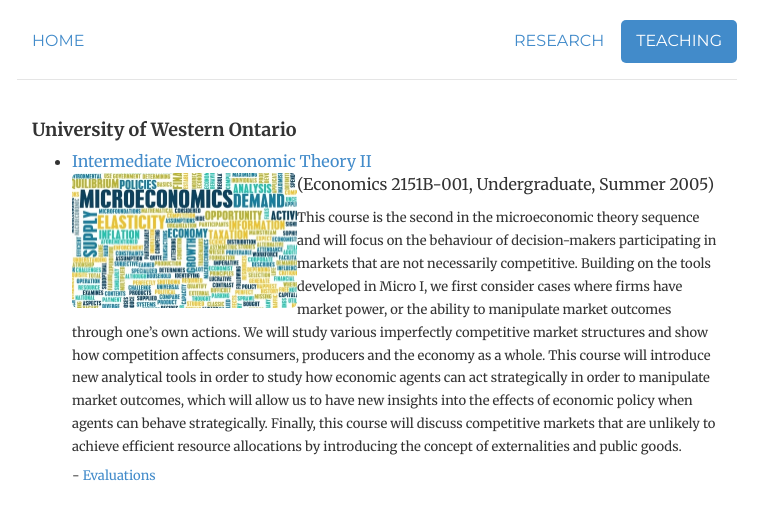
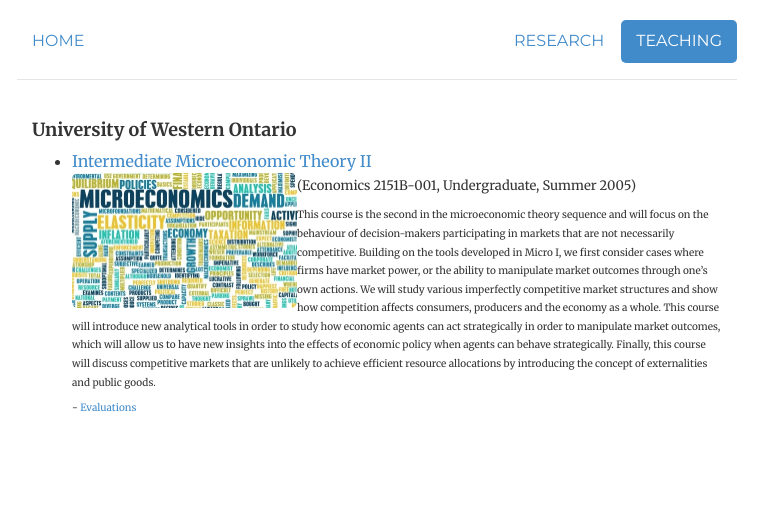
Before and after one commit to morihiroaki/morihiroaki.github.io, a Jekyll site: the page built from teaching.html, in a window 1280 px wide. Shown: the top 520 px of the page, without its empty margins (263-1031 px from the left). Built offline with Jekyll 4.4.1, drawn with Linux system fonts in a browser that asks for light colours.

Commit message:
Update teaching.html

```diff
--- a/teaching.html
+++ b/teaching.html
@@ -12,8 +12,8 @@
 <div class="span-8">
       	<img  class="img-rounded" src="files/micro_image.jpg" height="135" width="225" style='float: left;'>
 </div>
-<p><font size="3">(Economics 2151B-001, Undergraduate, Summer 2005)  </p>
-<p><font size="2">This course is the second in the microeconomic theory sequence and will focus on the behaviour of
+<p><font size="2">(Economics 2151B-001, Undergraduate, Summer 2005)  </p>
+<p><font size="1">This course is the second in the microeconomic theory sequence and will focus on the behaviour of
          decision-makers participating in markets that are not necessarily competitive. Building on the tools developed
          in Micro I, we first consider cases where firms have market power, or the ability to manipulate market outcomes
          through one’s own actions. We will study various imperfectly competitive market structures and show how competition
```
